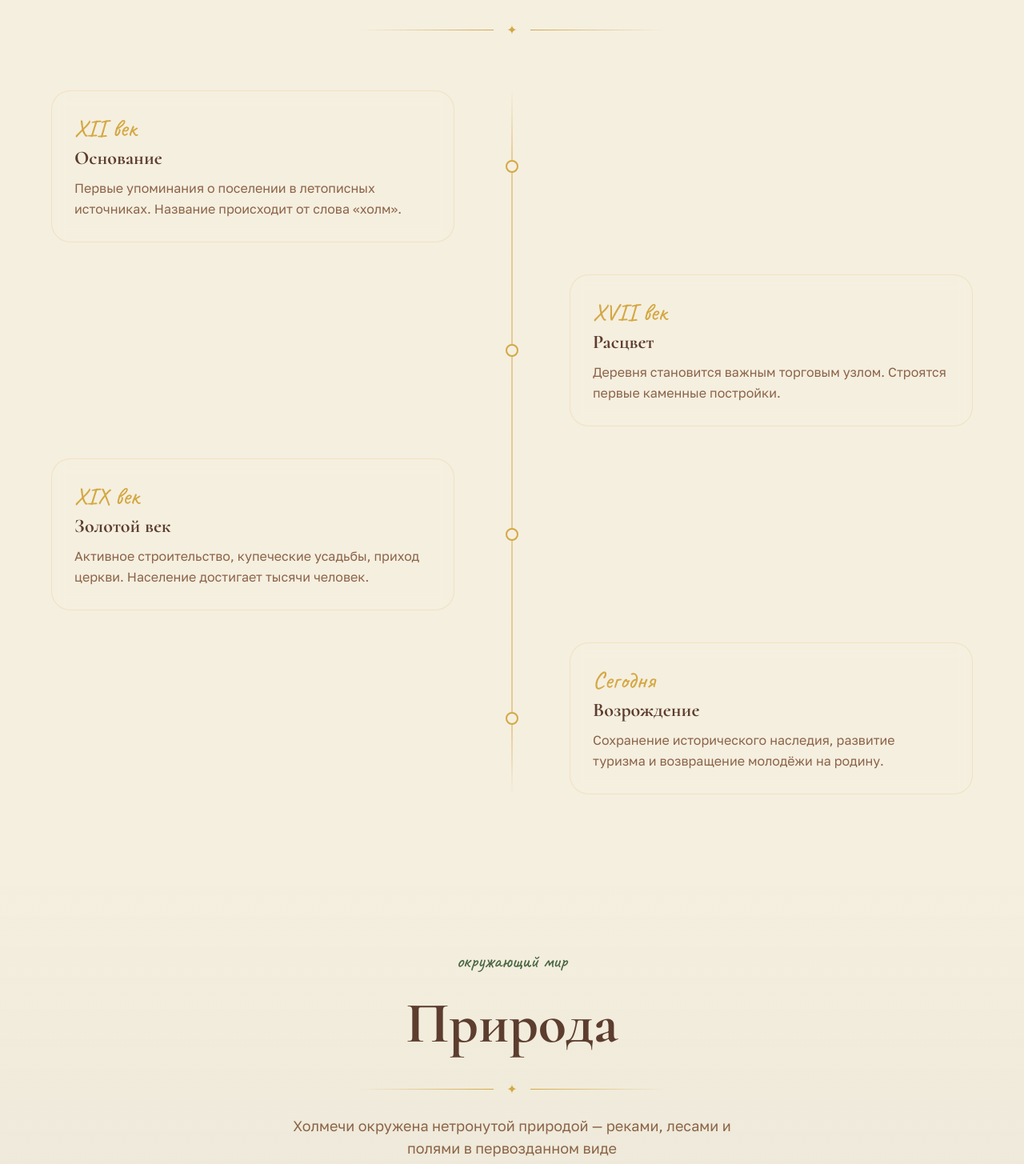
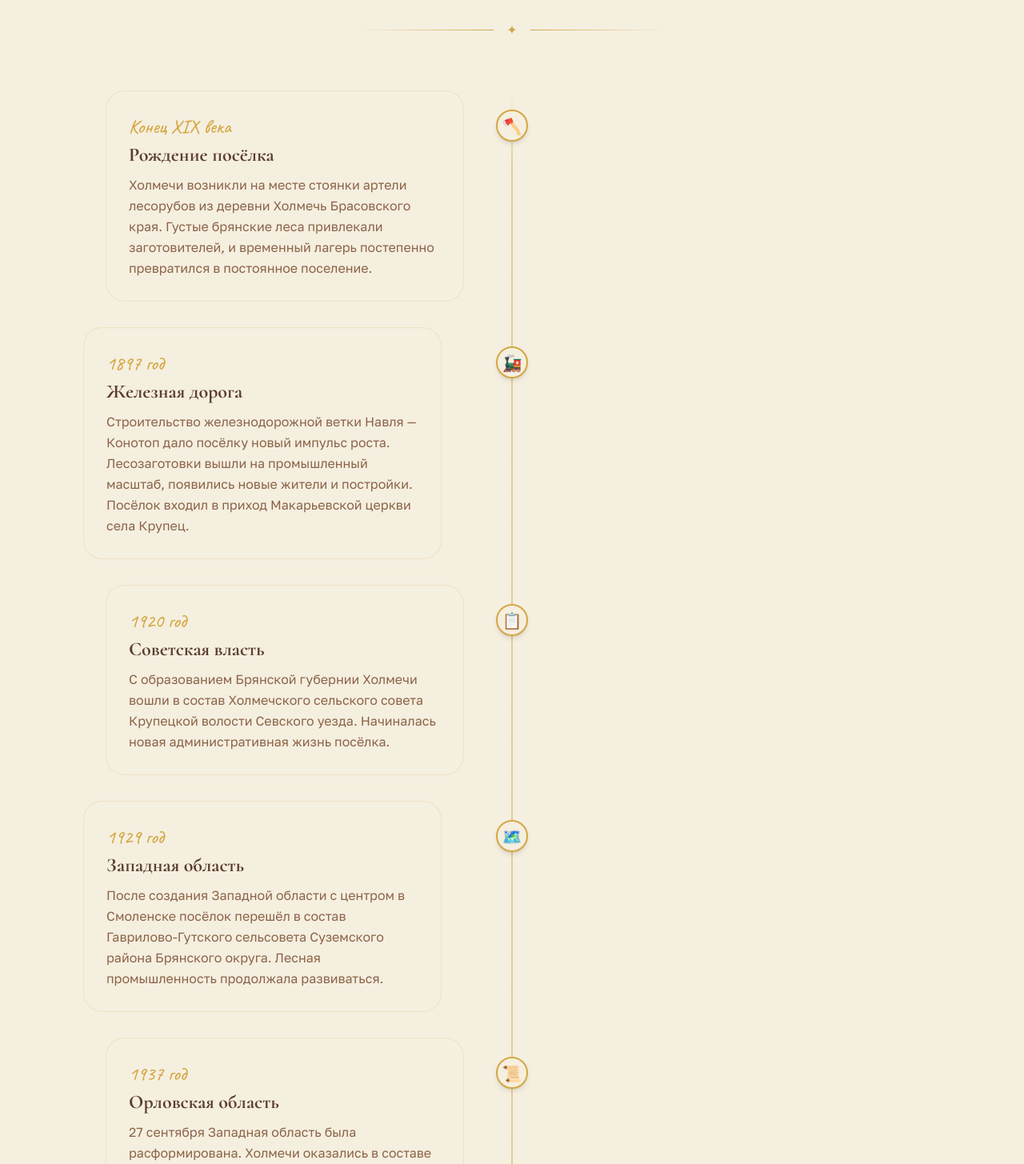
Before and after one commit to pr-poehali-dev/holmichi-guide-project, a React (Vite) app: page / in a window 1280 px wide. Shown: the part 1035-2490 px from the top of the page at 80% size. Built offline with nearby package versions, Linux system fonts and the light colour scheme.

Commit message:
docs: История Холмечей

```diff
--- a/src/pages/Index.tsx
+++ b/src/pages/Index.tsx
@@ -19,10 +19,48 @@ const SIGHTS = [
 ];
 
 const HISTORY_CARDS = [
-  { year: "XII век", title: "Основание", text: "Первые упоминания о поселении в летописных источниках. Название происходит от слова «холм»." },
-  { year: "XVII век", title: "Расцвет", text: "Деревня становится важным торговым узлом. Строятся первые каменные постройки." },
-  { year: "XIX век", title: "Золотой век", text: "Активное строительство, купеческие усадьбы, приход церкви. Население достигает тысячи человек." },
-  { year: "Сегодня", title: "Возрождение", text: "Сохранение исторического наследия, развитие туризма и возвращение молодёжи на родину." },
+  {
+    year: "Конец XIX века",
+    title: "Рождение посёлка",
+    text: "Холмечи возникли на месте стоянки артели лесорубов из деревни Холмечь Брасовского края. Густые брянские леса привлекали заготовителей, и временный лагерь постепенно превратился в постоянное поселение.",
+    icon: "🪓",
+  },
+  {
+    year: "1897 год",
+    title: "Железная дорога",
+    text: "Строительство железнодорожной ветки Навля — Конотоп дало посёлку новый импульс роста. Лесозаготовки вышли на промышленный масштаб, появились новые жители и постройки. Посёлок входил в приход Макарьевской церкви села Крупец.",
+    icon: "🚂",
+  },
+  {
+    year: "1920 год",
+    title: "Советская власть",
+    text: "С образованием Брянской губернии Холмечи вошли в состав Холмечского сельского совета Крупецкой волости Севского уезда. Начиналась новая административная жизнь посёлка.",
+    icon: "📋",
+  },
+  {
+    year: "1929 год",
+    title: "Западная область",
+    text: "После создания Западной области с центром в Смоленске посёлок перешёл в состав Гаврилово-Гутского сельсовета Суземского района Брянского округа. Лесная промышленность продолжала развиваться.",
+    icon: "🗺️",
+  },
+  {
+    year: "1937 год",
+    title: "Орловская область",
+    text: "27 сентября Западная область была расформирована. Холмечи оказались в составе Холмечского сельсовета Суземского района уже Орловской области — очередная страница административных перемен.",
+    icon: "📜",
+  },
+  {
+    year: "1944 год",
+    title: "Брянская область",
+    text: "5 июля 1944 года была образована Брянская область. Посёлок вернулся в состав Холмечского сельсовета Суземского района — теперь уже окончательно как часть Брянщины.",
+    icon: "🏛️",
+  },
+  {
+    year: "Сегодня",
+    title: "Наши дни",
+    text: "Холмечи сохраняют связь с лесным прошлым. Посёлок живёт в окружении брянских лесов, хранит память о лесорубах-первопоселенцах и железнодорожной истории края.",
+    icon: "🌲",
+  },
 ];
 
 const NATURE_ITEMS = [
@@ -149,20 +187,51 @@ export default function Index() {
 
           <div className="relative">
             {/* Вертикальная линия */}
-            <div className="absolute left-1/2 top-0 bottom-0 w-px hidden md:block -translate-x-1/2" style={{ background: "linear-gradient(to bottom, transparent, var(--wheat) 10%, var(--wheat) 90%, transparent)" }} />
-            <div className="space-y-10">
+            <div className="absolute left-6 md:left-1/2 top-0 bottom-0 w-px -translate-x-1/2" style={{ background: "linear-gradient(to bottom, transparent, var(--wheat) 5%, var(--wheat) 95%, transparent)" }} />
+            <div className="space-y-8">
               {HISTORY_CARDS.map((card, i) => (
-                <div key={i} className={`flex ${i % 2 === 0 ? "md:flex-row" : "md:flex-row-reverse"} items-center gap-8 md:gap-0`}>
-                  <div className="flex-1">
-                    <div className={`section-card p-7 ${i % 2 === 0 ? "md:mr-16" : "md:ml-16"}`}>
-                      <div className="font-handwritten text-3xl mb-1" style={{ color: "var(--wheat)" }}>{card.year}</div>
-                      <h3 className="font-display text-2xl font-semibold mb-2" style={{ color: "var(--earth)" }}>{card.title}</h3>
-                      <p className="font-body text-base leading-relaxed" style={{ color: "var(--bark)" }}>{card.text}</p>
+                <div key={i} className={`flex ${i % 2 === 0 ? "md:flex-row" : "md:flex-row-reverse"} items-start gap-0 md:gap-0`}>
+                  {/* Мобиль: иконка + карточка в ряд */}
+                  <div className="flex md:hidden items-start gap-4 pl-2 w-full">
+                    <div className="flex flex-col items-center flex-shrink-0 mt-1">
+                      <div className="w-9 h-9 rounded-full flex items-center justify-center text-base z-10 shadow border-2 flex-shrink-0" style={{ backgroundColor: "var(--cream)", borderColor: "var(--wheat)" }}>
+                        {card.icon}
+                      </div>
+                    </div>
+                    <div className="section-card p-5 flex-1">
+                      <div className="font-handwritten text-2xl mb-0.5" style={{ color: "var(--wheat)" }}>{card.year}</div>
+                      <h3 className="font-display text-xl font-semibold mb-1.5" style={{ color: "var(--earth)" }}>{card.title}</h3>
+                      <p className="font-body text-sm leading-relaxed" style={{ color: "var(--bark)" }}>{card.text}</p>
                     </div>
                   </div>
-                  {/* Точка на линии */}
-                  <div className="hidden md:flex w-4 h-4 rounded-full border-2 flex-shrink-0 z-10 animate-pulse-glow" style={{ backgroundColor: "var(--cream)", borderColor: "var(--wheat)" }} />
-                  <div className="flex-1" />
+
+                  {/* Десктоп: чередование сторон */}
+                  <div className="hidden md:flex flex-1">
+                    {i % 2 === 0 ? (
+                      <div className="section-card p-7 mr-10 ml-auto w-full max-w-md">
+                        <div className="font-handwritten text-2xl mb-1" style={{ color: "var(--wheat)" }}>{card.year}</div>
+                        <h3 className="font-display text-2xl font-semibold mb-2" style={{ color: "var(--earth)" }}>{card.title}</h3>
+                        <p className="font-body text-base leading-relaxed" style={{ color: "var(--bark)" }}>{card.text}</p>
+                      </div>
+                    ) : <div className="max-w-md w-full" />}
+                  </div>
+
+                  {/* Точка на линии (десктоп) */}
+                  <div className="hidden md:flex flex-col items-center flex-shrink-0 pt-6 z-10">
+                    <div className="w-10 h-10 rounded-full flex items-center justify-center text-xl shadow-md border-2" style={{ backgroundColor: "var(--cream)", borderColor: "var(--wheat)" }}>
+                      {card.icon}
+                    </div>
+                  </div>
+
+                  <div className="hidden md:flex flex-1">
+                    {i % 2 !== 0 ? (
+                      <div className="section-card p-7 ml-10 mr-auto w-full max-w-md">
+                        <div className="font-handwritten text-2xl mb-1" style={{ color: "var(--wheat)" }}>{card.year}</div>
+                        <h3 className="font-display text-2xl font-semibold mb-2" style={{ color: "var(--earth)" }}>{card.title}</h3>
+                        <p className="font-body text-base leading-relaxed" style={{ color: "var(--bark)" }}>{card.text}</p>
+                      </div>
+                    ) : <div className="max-w-md w-full" />}
+                  </div>
                 </div>
               ))}
             </div>
```
